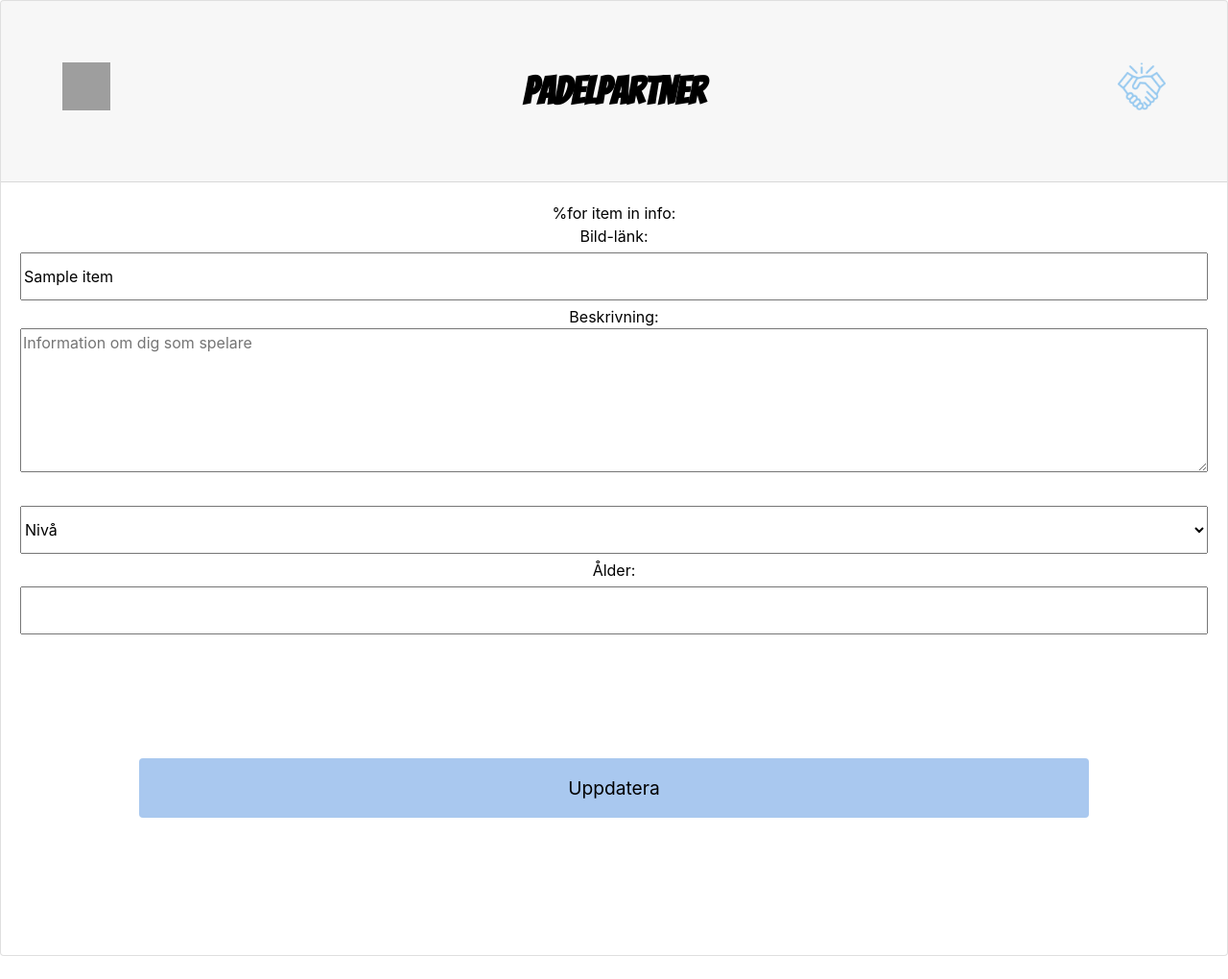
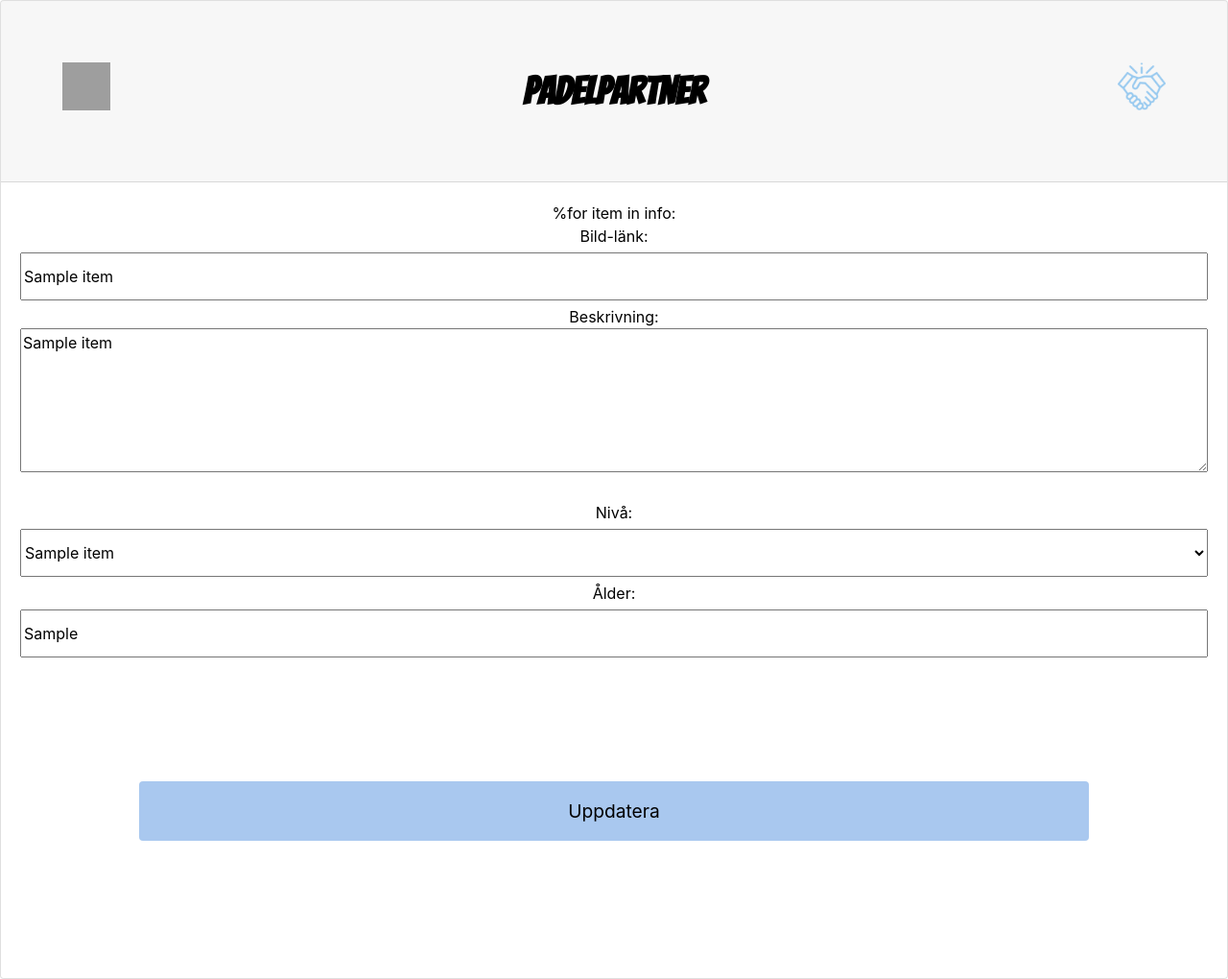
Before and after one commit to jakob-web/PadelPartner, a Python web app: template views/edit_profile.html in a window 1280 px wide. Shown: the whole page at 96% size. Before the commit the page ends 996 px from the top, so only its background shows below. Run offline with Jinja, Linux system fonts and the light colour scheme; the template is opened without the code that fills it: most values are stand-ins (such as "Sample title", 1, 10 or a date in 2020); some libraries are stand-ins or nearby versions; grey boxes are pictures that could not be loaded.

Commit message:
fixat redigera profil

```diff
--- a/python/app.py
+++ b/python/app.py
@@ -77,6 +77,7 @@ def test2():
 def changeProfile():
     cur.execute("select * from (profile join registration on profile.pid = registration.pid) where username = %s", [username])
     informationProfile = cur.fetchall()
+    print(informationProfile)
     return template("edit_profile.html",user = username, info = informationProfile)
 
 @route('/profile', method="POST" )
--- a/static/style.css
+++ b/static/style.css
@@ -129,6 +129,8 @@ textarea {
     width: 170px;
     height: 170px;
     border-radius: 50%;
+    margin-top: 7%;
+    margin-bottom: 7%;
 }
 
 .left {
--- a/views/edit_profile.html
+++ b/views/edit_profile.html
@@ -25,11 +25,12 @@
 
                 <label for="beskrivning" >Beskrivning:</label>
                 <br>
-                <textarea name="info" cols="30" rows="10" placeholder="Information om dig som spelare" required></textarea> <br>
+                <textarea name="info" cols="30" rows="10" placeholder="Information om dig som spelare" required>{{item[1]}}</textarea> <br>
                 <br>
 
+                <label for="Nivå" >Nivå:</label>
                 <select id="level" name="level">
-                <option value="" disabled selected hidden>Nivå</option>
+                <option disabled selected hidden >{{item[2]}}</option>
                 <option value="1">1</option>
                 <option value="2">2</option>
                 <option value="3">3</option>
@@ -38,7 +39,7 @@
                 </select>
                 <br>
                 <label for="age">Ålder:</label>
-                <input type="text" id="age" name="age">
+                <input type="text" id="age" name="age" value={{item[4]}}>
             <input type="submit" class="btn btn-primary" value="Uppdatera">
             </form>
         </fieldset>
```
